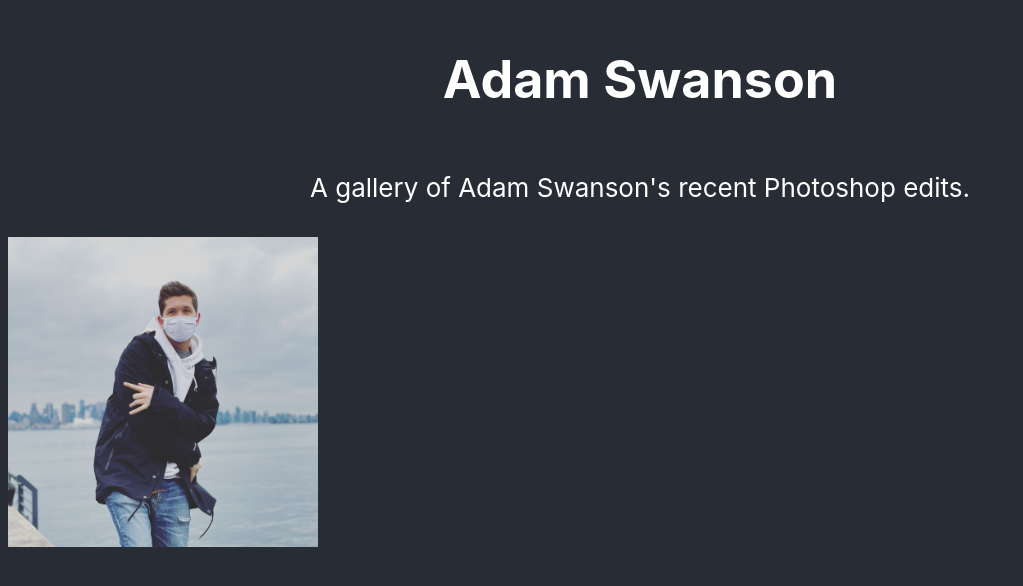
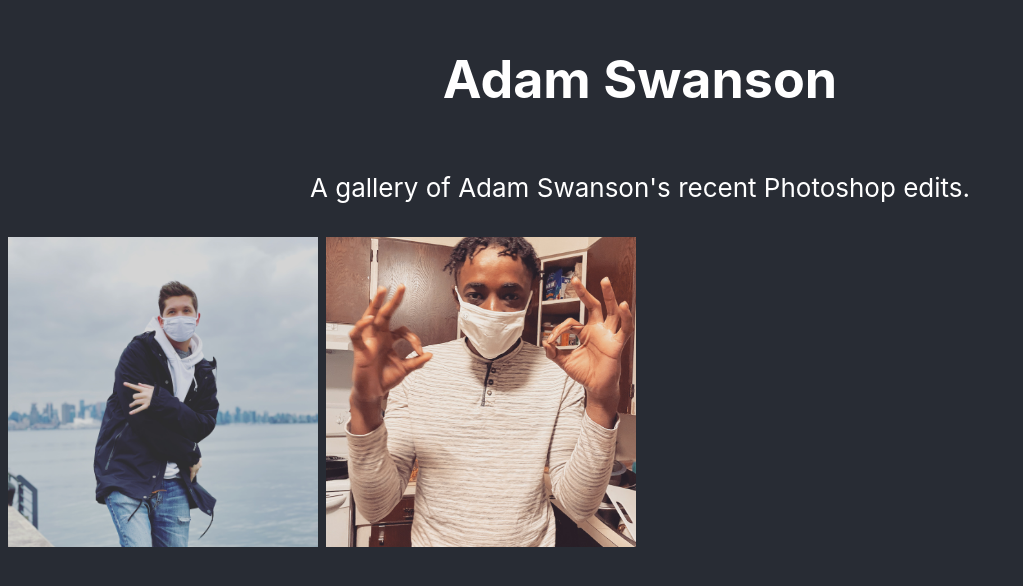
Before and after one commit to Swando97/react-js-introduction, a React (Create React App) app: page / in a window 1280 px wide. Shown: the part 120-706 px from the top of the page, without its empty margins (0-1023 px from the left). Built offline with nearby package versions, Linux system fonts and the light colour scheme.

Commit message:
added another image

```diff
--- a/src/App.js
+++ b/src/App.js
@@ -1,6 +1,6 @@
 import picture from './img/nardwuar.png';
 import chris from './img/chris.jpg';
-import LoopiPicture from './img/loopilasso.png';
+import koffi from './img/koffi.jpg';
 import CoffeePicture from './img/coffee.png';
 import AtomikPicture from './img/atomik.png';
 import './App.css';
@@ -19,6 +19,7 @@
 
           </div>
           <div class="column">
+            <img src={koffi} alt="Koffi" />
 
           </div>
           <div class="column">
```
Also changed, not shown: 1 other file (tests, documents, lock files or other folders).
